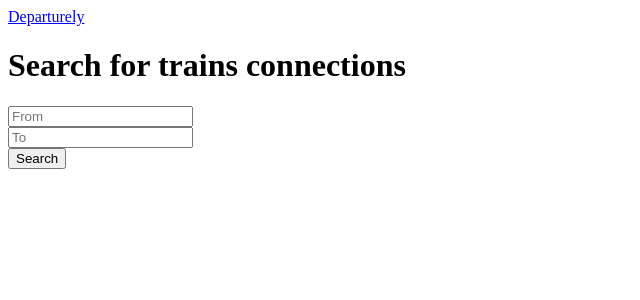
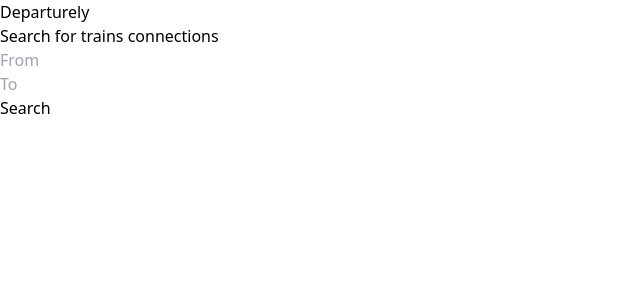
Before and after one commit to meaboutsoftware/departurely, a Next.js app: page / in a window 1280 px wide. Shown: the top 300 px of the page, without its empty margins (0-640 px from the left). Built offline with nearby package versions, Linux system fonts and the light colour scheme.

Commit message:
feat: add tailwind

```diff
--- a/package.json
+++ b/package.json
@@ -43,7 +43,10 @@
   "devDependencies": {
     "@testing-library/jest-dom": "^5.16.5",
     "@testing-library/react": "^14.0.0",
+    "autoprefixer": "^10.4.13",
     "jest": "^29.4.3",
-    "jest-environment-jsdom": "^29.4.3"
+    "jest-environment-jsdom": "^29.4.3",
+    "postcss": "^8.4.21",
+    "tailwindcss": "^3.2.7"
   }
 }
--- /dev/null
+++ b/postcss.config.js
@@ -0,0 +1,6 @@
+module.exports = {
+  plugins: {
+    tailwindcss: {},
+    autoprefixer: {},
+  },
+}
--- a/styles/globals.css
+++ b/styles/globals.css
@@ -0,0 +1,3 @@
+@tailwind base;
+@tailwind components;
+@tailwind utilities;
--- /dev/null
+++ b/tailwind.config.js
@@ -0,0 +1,12 @@
+/** @type {import('tailwindcss').Config} */
+module.exports = {
+  content: [
+    "./app/**/*.{js,ts,jsx,tsx}",
+    "./pages/**/*.{js,ts,jsx,tsx}",
+    "./components/**/*.{js,ts,jsx,tsx}",
+  ],
+  theme: {
+    extend: {},
+  },
+  plugins: [],
+}
```
Also changed, not shown: 1 other file (tests, documents, lock files or other folders).
